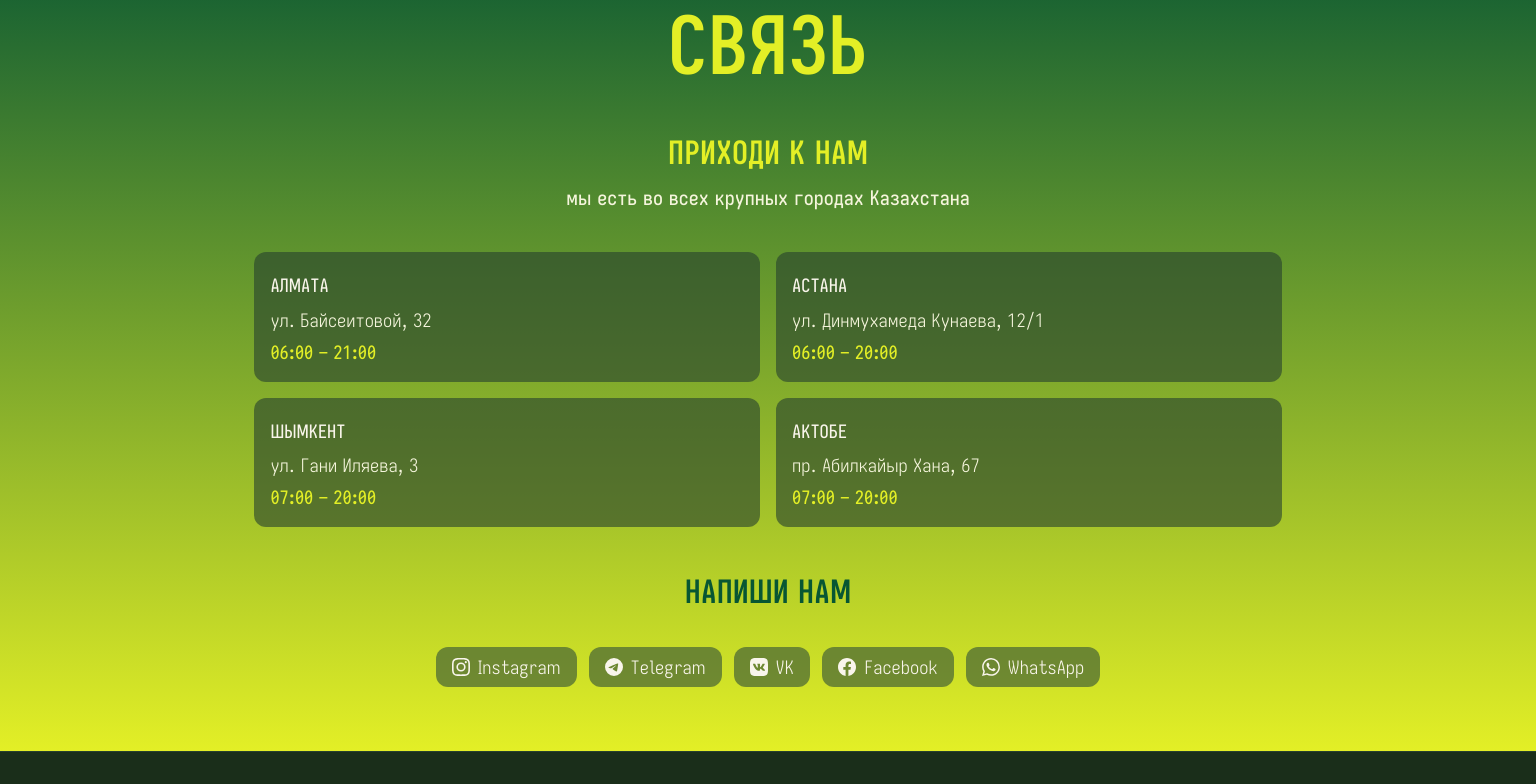
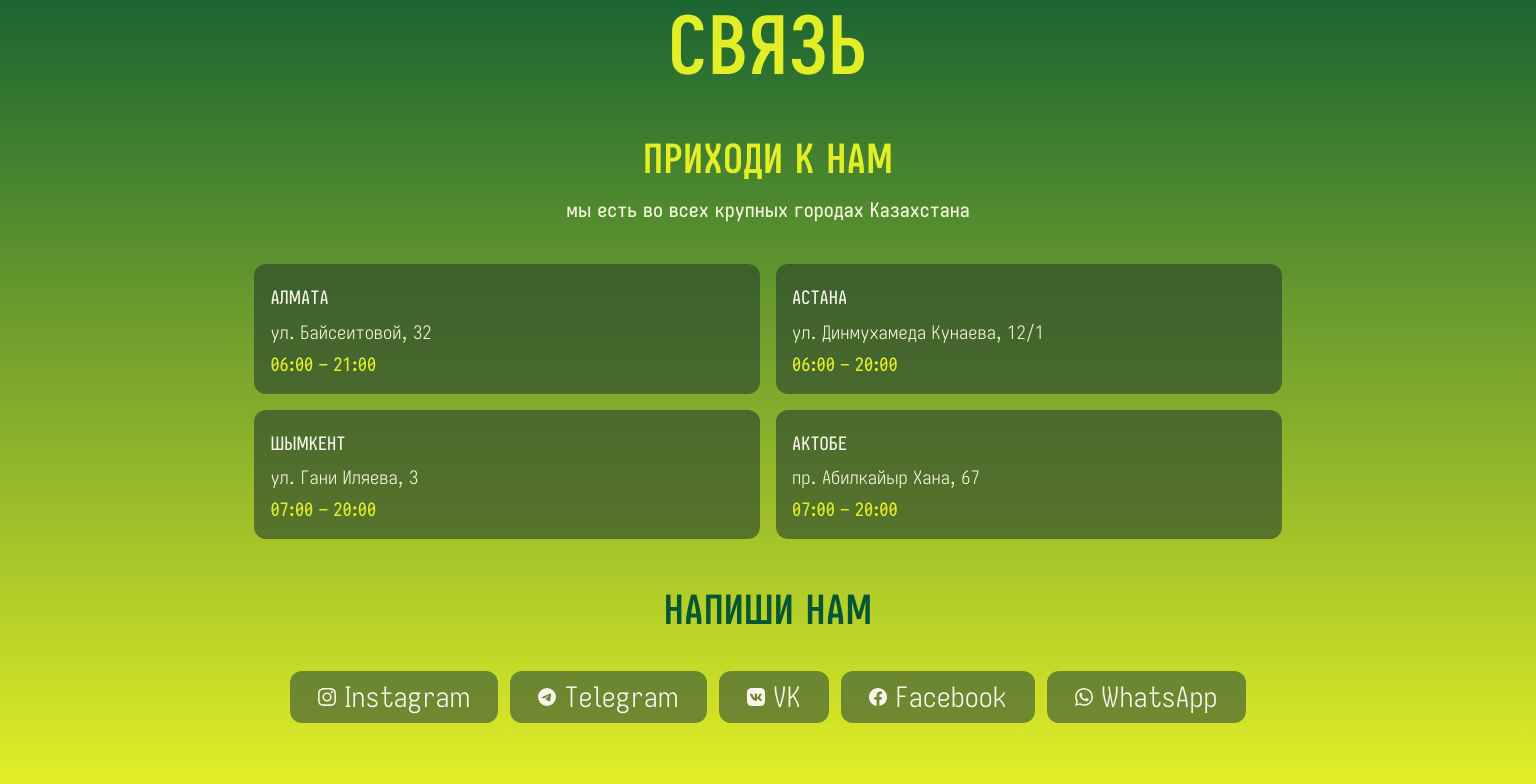
Before and after one commit to bavayra/matcha-cafe, a React (Vite) app: page / in a window 1536 px wide. Shown: the part 5460-6244 px from the top of the page. Built offline with nearby package versions, Linux system fonts and the light colour scheme; the HTML template or start-up script is replaced by a standard one.

Commit message:
style(Contacts - 1536): increased font size and paddings for social links. Increased h3 font size

```diff
--- a/src/index.css
+++ b/src/index.css
@@ -316,6 +316,13 @@
     .about-text-gap-x {
       column-gap: 6rem;
     }
+    #contacts a {
+      font-size: 1.75rem;
+      padding: 1rem 1.75rem;
+    }
+    #contacts h3 {
+      font-size: 2.5rem;
+    }
   }
 }
 
```
